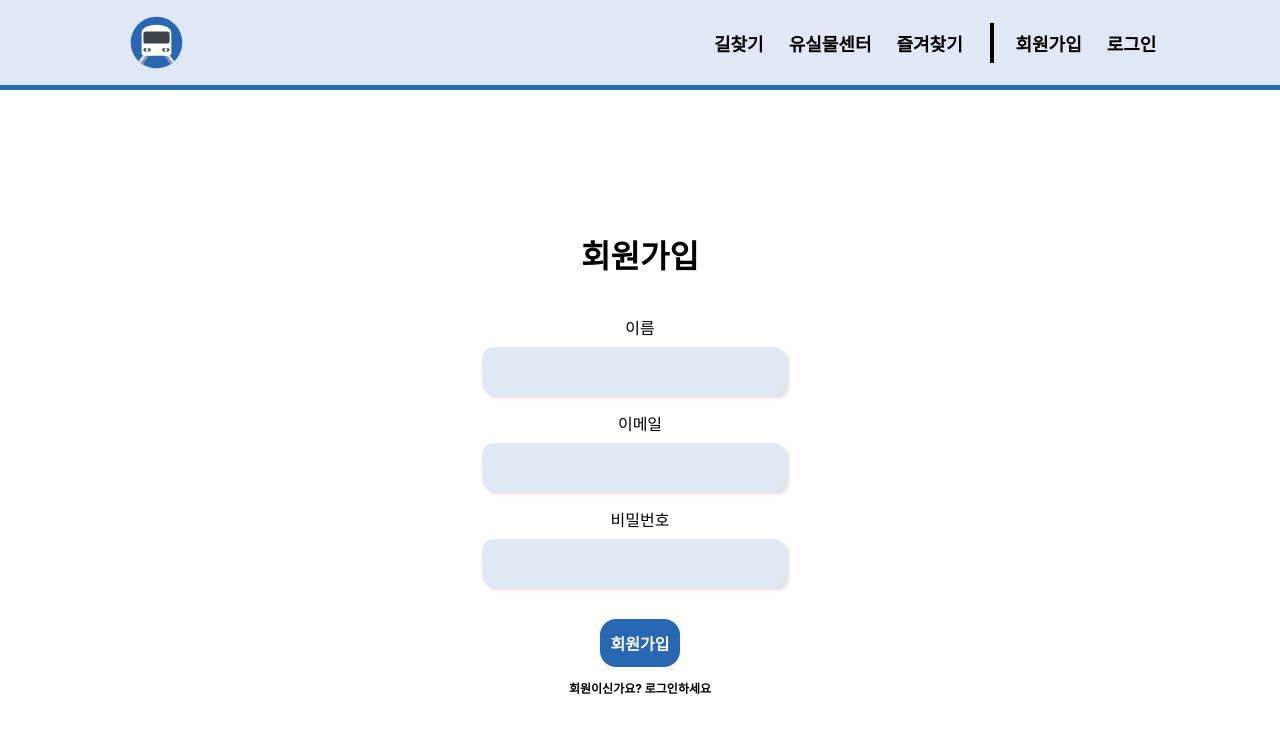
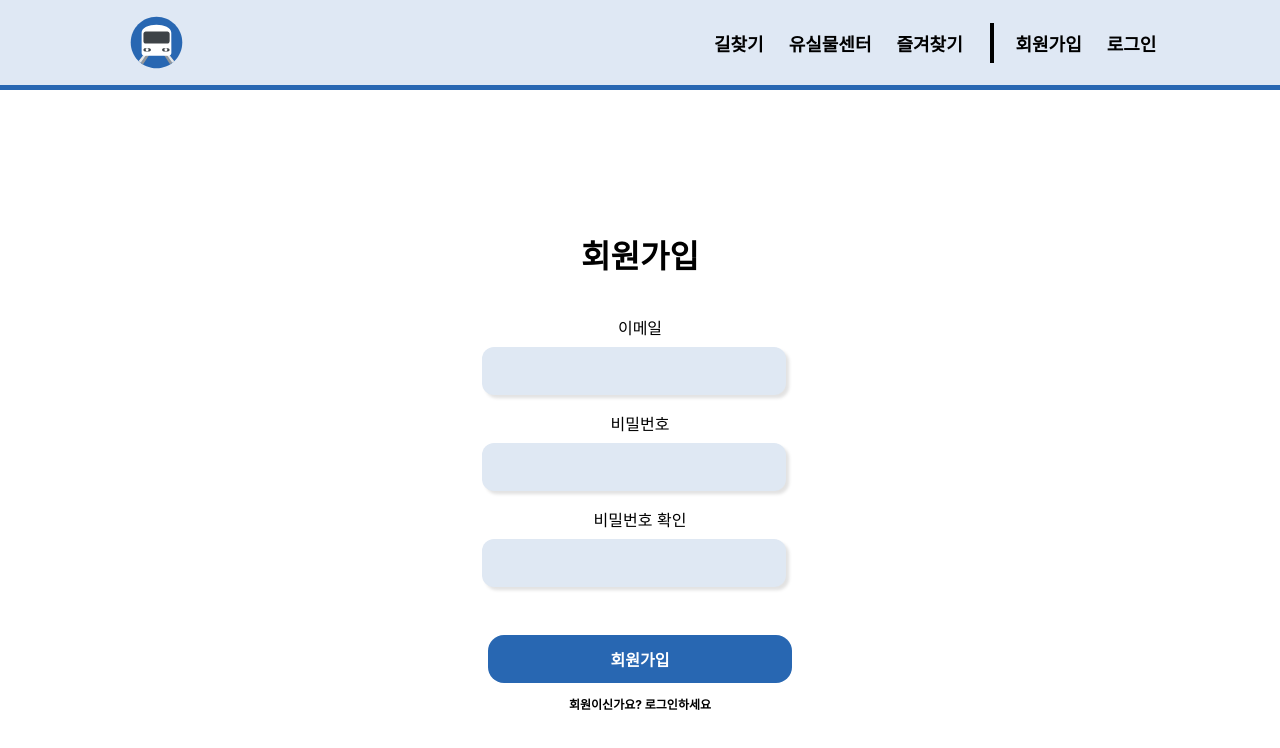
Before and after one commit to skullkim/metro-map-front, a React app: page /sign-up in a window 1280 px wide. Shown: the top 748 px of the page. Built offline with nearby package versions, Linux system fonts and the light colour scheme.

Commit message:
추가: formik validation기능 완료, 회원가입 페이지 styled-component분리

```diff
--- a/package.json
+++ b/package.json
@@ -37,6 +37,7 @@
     "eslint-plugin-testing-library": "^3.9.2",
     "eslint-webpack-plugin": "^2.5.2",
     "file-loader": "6.1.1",
+    "formik": "^2.2.9",
     "fs-extra": "^9.0.1",
     "html-webpack-plugin": "4.5.0",
     "identity-obj-proxy": "3.0.0",
@@ -76,7 +77,8 @@
     "webpack": "4.44.2",
     "webpack-dev-server": "3.11.1",
     "webpack-manifest-plugin": "2.2.0",
-    "workbox-webpack-plugin": "5.1.4"
+    "workbox-webpack-plugin": "5.1.4",
+    "yup": "^0.32.11"
   },
   "scripts": {
     "start": "node scripts/start.js",
--- a/src/App.js
+++ b/src/App.js
@@ -2,8 +2,7 @@ import { BrowserRouter as Router, Switch, Route } from 'react-router-dom';
 
 import HeaderNav from './components/header/HeaderNav';
 import GlobalStyle from './components/styles/GlobalStyle';
-// eslint-disable-next-line import/extensions
-import FindPathPage from './pages/FindPathPage.js';
+import FindPathPage from './pages/FindPathPage';
 import SignUp from './pages/SignUp';
 
 function App() {
--- /dev/null
+++ b/src/components/styles/Authorization.js
@@ -0,0 +1,75 @@
+import { NavLink } from "react-router-dom";
+import styled from "styled-components";
+
+import { maxLen } from "../../lib/validateUserInfo";
+
+export const Wrapper = styled.div`
+  position: relative;
+  top: 15vh;
+  display: flex;
+  justify-content: center;
+  align-items: center;
+`;
+
+export const PageTitle = styled.h1`
+  font-weight: bold;
+`;
+
+export const Form = styled.form`
+  display: flex;
+  flex-direction: column;
+  justify-content: center;
+  align-items: center;
+`;
+
+export const InputTitle = styled.label`
+  margin-top: 1em;
+`;
+
+export const Input = styled.input.attrs({maxLength: maxLen})`
+  height: 3em;
+  width: 17em;
+  border: 0;
+  border-radius: 0.75em;
+  box-shadow: 0.2em 0.2em 0.2em #e2e2e2;
+  margin-right: 0.75em;
+  margin-top: 0.5em;
+  font-size: 1em;
+  background-color: #dfe8f3;
+  padding: 0 1em;
+  &:focus {
+    outline: 0.1em solid #2867b2;
+  }
+`;
+
+export const SubmitBtn = styled.button`
+  display: flex;
+  justify-content: center;
+  align-items: center;
+  width: 19em;
+  height: 3em;
+  color: white;
+  background-color: #2867b2;
+  border: 0;
+  border-radius: 1em;
+  font-weight: bold;
+  font-size: 1em;
+  margin-top: 3em;
+  cursor: pointer;
+  &:hover {
+    background-color: #002f67;
+    transition: 0.25s;
+  }
+`;
+
+export const LinkMessage = styled(NavLink)`
+  margin-top: 1em;
+  font-size: 0.75em;
+  font-weight: bold;
+  cursor: pointer;
+  &:hover {
+    color: #2867b2;
+    text-decoration: underline;
+    transition: 0.25s;
+  }
+`;
--- /dev/null
+++ b/src/lib/validateUserInfo.js
@@ -0,0 +1,17 @@
+export const maxLen = 30;
+
+export const warning = {
+  invalidEmail: '유효하지 않은 이메입니다',
+  emptyEmail: '이메일을 입력해 주세요',
+  invalidPassword: '비밀번호는 8자리 이상, 특수문자, 숫자, 알파벳을 포함해야 합니다',
+  emptyPassword: '비밇번호를 입력해 주세요',
+  verifyPasswordNotEqual: '비밀번호와 일치하지 않습니다',
+  maxLen: `${maxLen}이하여야 합니다`
+}
+Object.freeze(warning);
+
+export const regExp = {
+  email: /[0-9a-zA-Z]([-_.]?[0-9a-zA-Z])*@[0-9a-zA-Z]([-_.]?[0-9a-zA-Z])*.[a-zA-Z]$/i,
+  password: /^(?=.*[A-Za-z])(?=.*\d)(?=.*[$@$!%*#?&])[A-Za-z\d$@$!%*#?&]{8,}$/,
+}
+Object.freeze(regExp);
--- a/src/pages/SignUp.js
+++ b/src/pages/SignUp.js
@@ -1,90 +1,105 @@
-import React from 'react';
-import { NavLink } from 'react-router-dom';
-import styled from 'styled-components';
+import  {useFormik} from "formik";
+import {useCallback, useState} from 'react';
+import * as yup from 'yup';
 
-const Wrapper = styled.div`
-  position: relative;
-  top: 15vh;
-  display: flex;
-  justify-content: center;
-  align-items: center;
-`;
+import {
+  Form,
+  Input,
+  InputTitle,
+  LinkMessage,
+  PageTitle,
+  SubmitBtn,
+  Wrapper
+} from "../components/styles/Authorization";
+import WarningMessage from "../components/styles/WarningMessage";
+import { maxLen, regExp, warning } from "../lib/validateUserInfo";
 
-const PageTitle = styled.h1`
-  font-weight: bold;
-`;
-
-const Form = styled.form`
-  display: flex;
-  flex-direction: column;
-  justify-content: center;
-  align-items: center;
-`;
-
-const InputTitle = styled.label`
-  margin-top: 1em;
-`;
-
-const SignInput = styled.input`
-  height: 3em;
-  width: 17em;
-  border: 0;
-  border-radius: 0.75em;
-  box-shadow: 0.2em 0.2em 0.2em #e2e2e2;
-  margin-right: 0.75em;
-  margin-top: 0.5em;
-  font-size: 1em;
-  background-color: #dfe8f3;
-  padding: 0 1em;
-  &:focus {
-    outline: 0.1em solid #2867b2;
-  }
-`;
-
-const SubmitBtn = styled.button`
-  display: flex;
-  justify-content: center;
-  align-items: center;
-  width: 5em;
-  height: 3em;
-  color: white;
-  background-color: #2867b2;
-  border: 0;
-  border-radius: 1em;
-  font-weight: bold;
-  font-size: 1em;
-  margin-top: 2em;
-  cursor: pointer;
-  &:hover {
-    background-color: #002f67;
-    transition: 0.25s;
-  }
-`;
-
-const LinkMessage = styled(NavLink)`
-  margin-top: 1em;
-  font-size: 0.75em;
-  font-weight: bold;
-  cursor: pointer;
-  &:hover {
-    color: #2867b2;
-    text-decoration: underline;
-    transition: 0.25s;
-  }
-`;
 
 const SignUp = () => {
+  const [currentFocused, setCurrentFocused] = useState('');
+  const formik = useFormik({
+    initialValues: {
+      email: '',
+      password: '',
+      verifyPassword: '',
+    },
+    validationSchema: yup.object({
+      email: yup.string()
+        .required(`${warning.emptyEmail}`)
+        .matches(regExp.email, {message: `${warning.invalidEmail}`})
+        .max(maxLen, `${warning.maxLen}`),
+
+      password: yup.string()
+        .required(`${warning.emptyPassword}`)
+        .matches(regExp.password, {message: `${warning.invalidPassword}`})
+        .max(maxLen, `${warning.maxLen}`),
+
+      verifyPassword: yup.string()
+        .required(`${warning.emptyPassword}`)
+        .matches(regExp.password, {message: `${warning.invalidPassword}`})
+        .max(maxLen, `${warning.maxLen}`)
+        .oneOf([yup.ref('password')], `${warning.verifyPasswordNotEqual}`)
+    }),
+    onSubmit: () => {}
+  });
+
+  const handleChange = useCallback((event) => {
+    formik.handleChange(event);
+  }, []);
+
+  const handleSubmit = useCallback((event) => {
+    event.preventDefault();
+    formik.handleSubmit();
+  }, []);
+
+  const handleBlur = (event) => {
+    const {target: {name}} = event;
+    setCurrentFocused(name);
+    formik.handleBlur(event);
+  };
+
   return (
     <Wrapper>
       <Form>
         <PageTitle>회원가입</PageTitle>
-        <InputTitle>이름</InputTitle>
-        <SignInput type='text' />
+
         <InputTitle>이메일</InputTitle>
-        <SignInput type='email' />
+        <Input
+          type='text'
+          name='email'
+          onChange={handleChange}
+          onBlur={handleBlur}
+        />
+        {formik.touched.email && formik.errors.email && currentFocused === 'email' ?
+          <WarningMessage>{formik.errors.email}</WarningMessage> :
+          null
+        }
+
         <InputTitle>비밀번호</InputTitle>
-        <SignInput type='password' />
-        <SubmitBtn>회원가입</SubmitBtn>
+        <Input
+          type='password'
+          name='password'
+          onChange={handleChange}
+          onBlur={handleBlur}
+        />
+        {formik.touched.password && formik.errors.password && currentFocused === 'password' ?
+          <WarningMessage>{formik.errors.password}</WarningMessage> :
+          null
+        }
+
+        <InputTitle>비밀번호 확인</InputTitle>
+        <Input
+          type='password'
+          name='verifyPassword'
+          onChange={handleChange}
+          onBlur={handleBlur}
+        />
+        {formik.touched.verifyPassword && formik.errors.verifyPassword && currentFocused === 'verifyPassword' ?
+          <WarningMessage>{formik.errors.verifyPassword}</WarningMessage> :
+          null
+        }
+
+        <SubmitBtn type='submit' onSubmit={handleSubmit}>회원가입</SubmitBtn>
         <LinkMessage to='/sign-in'>회원이신가요? 로그인하세요</LinkMessage>
       </Form>
     </Wrapper>
```
Also changed, not shown: 1 other file (tests, documents, lock files or other folders).
